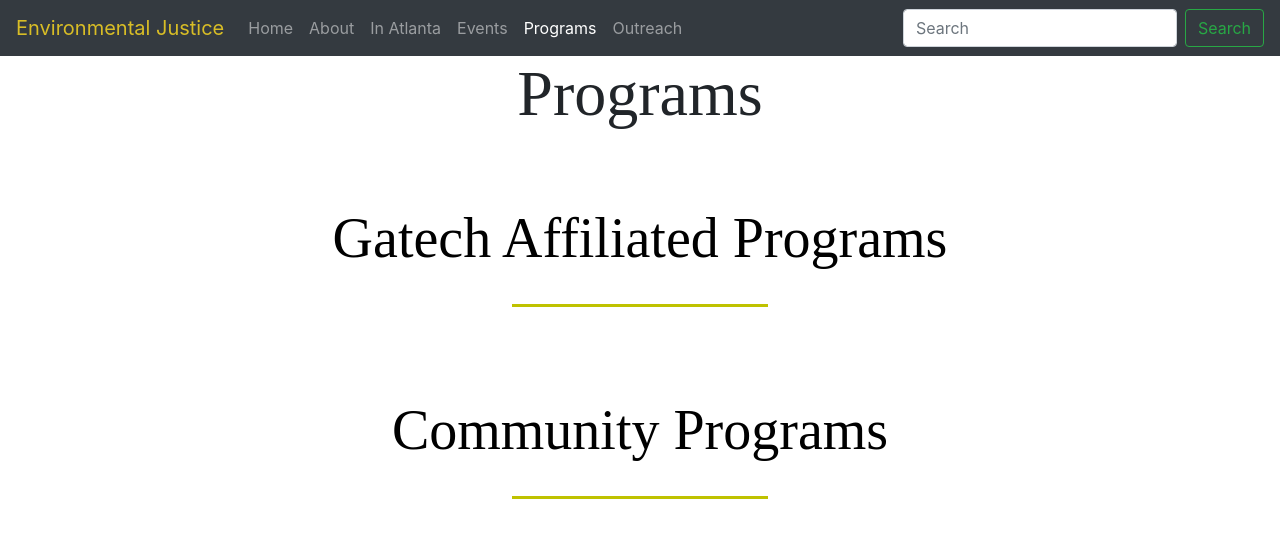
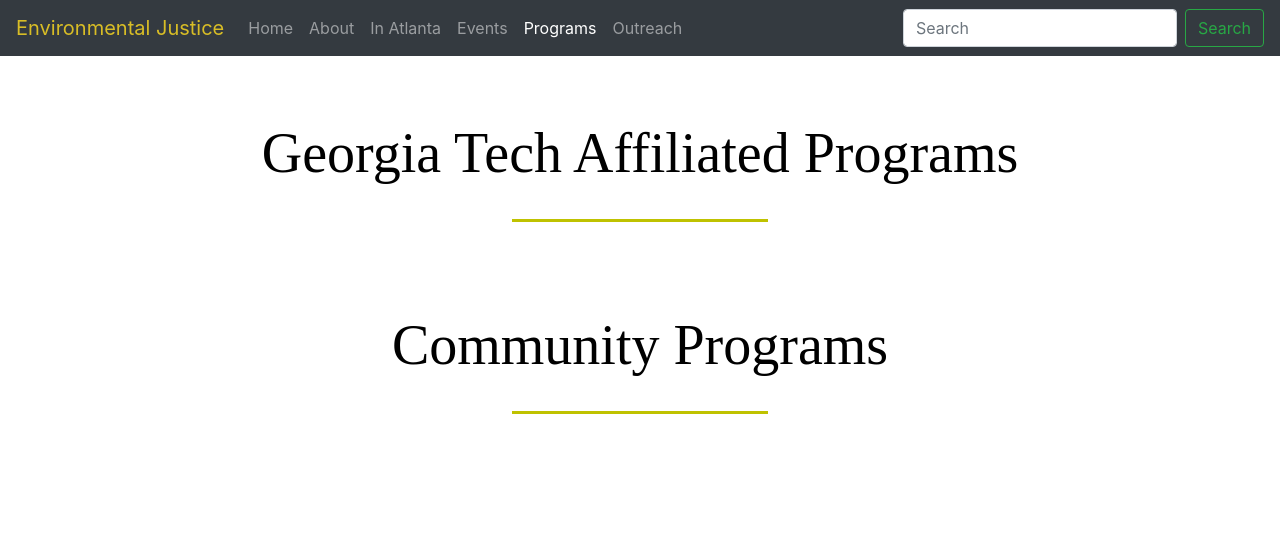
Before and after one commit to rishavb123/EnvironmentalJusticeGatechWebsite, a plain HTML site: page programs/index.html in a window 1280 px wide. Drawn offline with nearby package versions, Linux system fonts and the light colour scheme; some packages are replaced by stand-ins of ours; no server answers; a script that the page names is missing.

Commit message:
minor adjustments to events and programs pages

```diff
--- a/programs/index.html
+++ b/programs/index.html
@@ -54,9 +54,8 @@
         </nav>
 
         <div class="section">
-            <h1>Programs</h1>
             <div id='gatech-section'>
-                <h2>Gatech Affiliated Programs</h2>
+                <h2>Georgia Tech Affiliated Programs</h2>
             </div>
             <div id='community-section'>
                 <h2>Community Programs</h2>
```
Also changed, not shown: events/index.html (+0 -1 lines).
